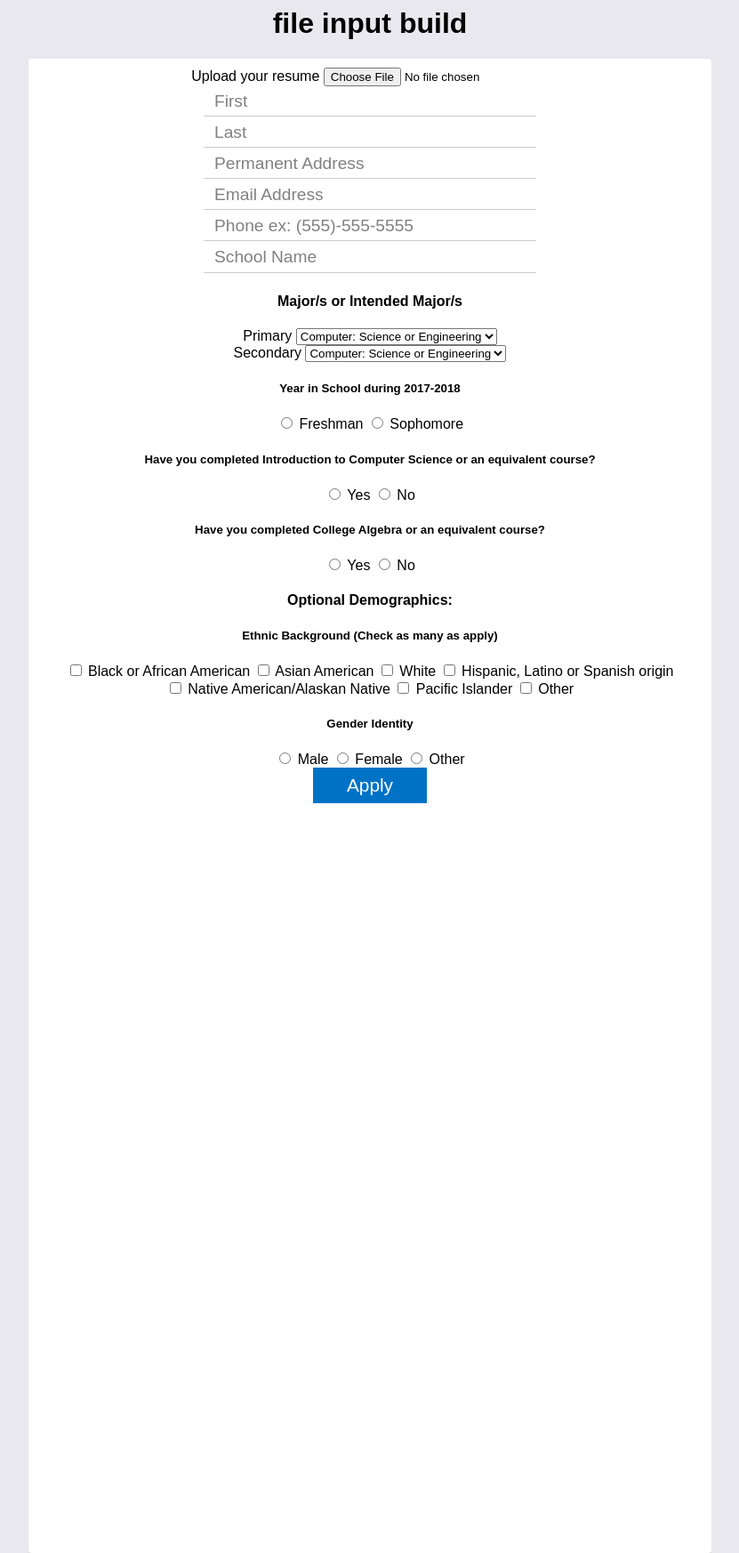
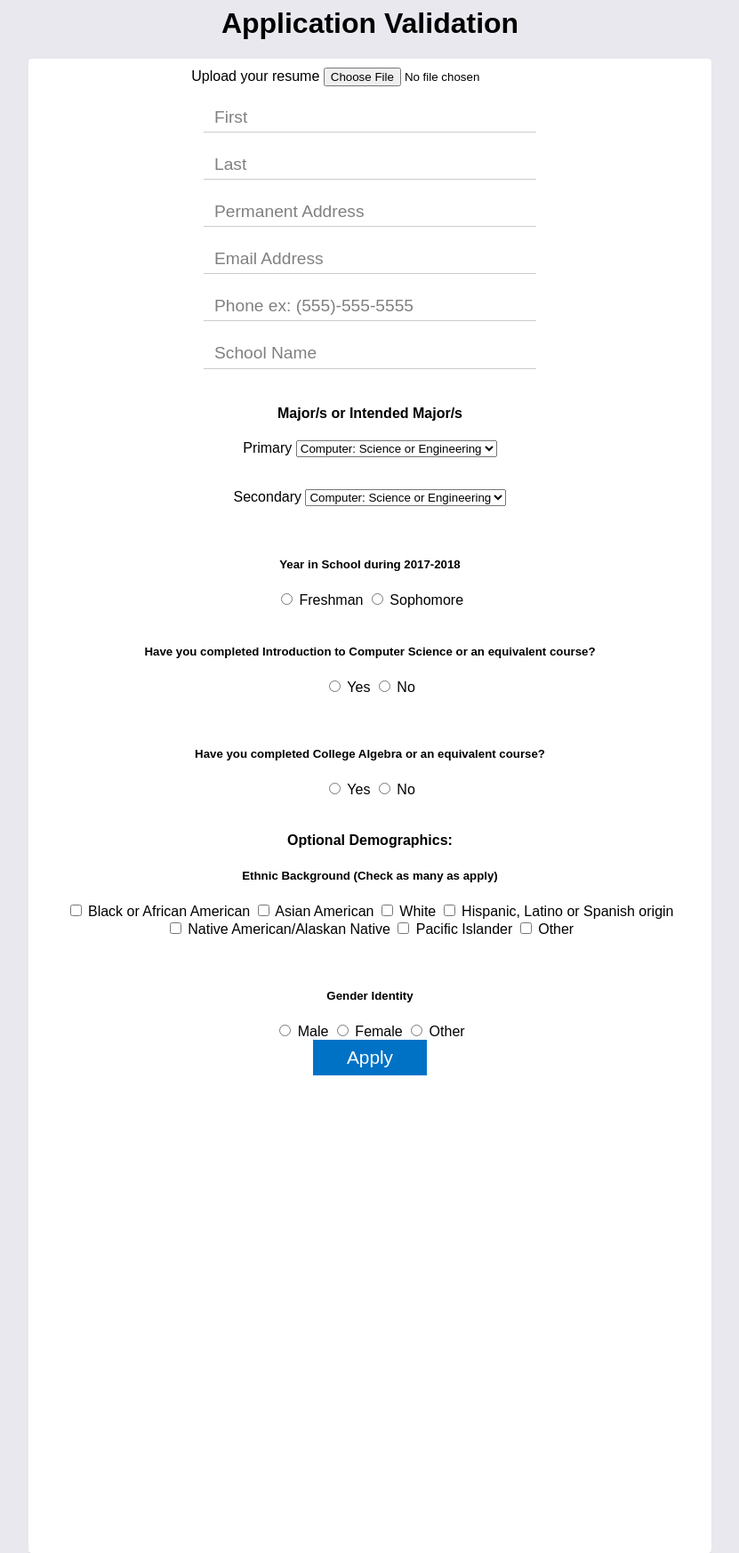
Before and after one commit to nuh1234/testsite, a PHP site: page / in a window 1280 px wide. Shown: the whole page at 89% size, without its empty margins (232-1063 px from the left). Run offline with PHP 8.4, Linux system fonts and the light colour scheme.

Commit message:
Latest changes

```diff
--- a/index.php
+++ b/index.php
@@ -5,28 +5,35 @@
   <script src="main.js"></script>
   <meta charset="utf-8">
   <meta name="viewport" content="width=device-width, initial-scale=1.0">
-  <title>Application Page</title>
+  <title>Application</title>
 </head>
-<form name = "Application" onsubmit="return checkFileUploaded()">
-  <h1>file input build</h1>
+<form name = "Application" onsubmit="return validateForm()">
+  <h1>Application Validation</h1>
   <div class="wrapper">
     Upload your resume <input type="file" id = "file" name="resumeFile", accept = ".pdf, .doc"><br>
+    <span class="error" id = "fileError"></span><br>
+
     <div>
       <input class= "input" placeholder="First" type="text" id = "firstname">
       <span class="underline"></span><br>
-      <span class="error" id = "firstnameError"></span>
+      <span class="error" id = "firstnameError"></span><br>
       <input class = "input" placeholder="Last" type="text" id = "lastname">
-      <span class="underline"></span>
+      <span class="underline"></span><br>
+      <span class="error" id = "lastnameError"></span><br>
     </div>
 
     <input class= "input" placeholder="Permanent Address" type="text" id = "address">
     <span class="underline"></span><br>
+    <span class="error" id = "addressError"></span><br>
     <input class= "input" placeholder="Email Address" type="text" id = "email">
     <span class="underline"></span><br>
+    <span class="error" id = "emailError"></span><br>
     <input class= "input" placeholder="Phone ex: (555)-555-5555" type = "text" id ="phonenumber">
     <span class="underline"></span><br>
+    <span class="error" id = "phoneError"></span><br>
     <input class= "input" placeholder="School Name" type="text" id ="schoolname">
     <span class="underline"></span><br>
+    <span class="error" id = "schoolError"></span><br>
 
     <div>
       <h4>Major/s or Intended Major/s</h4>
@@ -38,7 +45,9 @@
         <option value="HCI">Human Computer Interaction</option>
         <option value="Other">Other</option>
       </select>
-      <div id ="OtherBox"></div>
+      <div id ="OtherBox"></div><br>
+      <span class="error" id = "majorOneError"></span><br>
+
 
       <label name="SecondaryMajor"> Secondary</label>
       <select name="selectMajor2" id = "secondarymajor" onchange = "showOtherBox2(this.options[this.selectedIndex].value)">
@@ -47,7 +56,8 @@
         <option value="HCI">Human Computer Interaction</option>
         <option value="Other">Other</option>
       </select>
-      <div id ="OtherBox2"></div>
+      <div id ="OtherBox2"></div><br>
+      <span class="error" id = "majorTwoError"></span><br>
 
     </div>
 
@@ -55,15 +65,19 @@
 
     <input type="radio" name = "Year" id = "YearInSchool" value="Freshman"> Freshman
     <input type="radio" name = "Year" id = "YearInSchool" value="Sophomore"> Sophomore <br>
+    <span class="error" id = "yearError"></span><br>
 
     <h5>Have you completed Introduction to Computer Science or an equivalent course?</h5>
     <input type="radio" name = "CompletedCSCourse" value="true" id = "csYes" onclick = "showCourseTextBox()"> Yes
     <input type="radio" name = "CompletedCSCourse" value="false" id = "csNo" onclick = "showCourseTextBox()"> No
-    <div id ="CompletedCourseBox"></div>
+    <div id ="CompletedCourseBox"></div> <br>
+    <span class="error" id = "csCourseError"></span><br>
+
 
     <h5>Have you completed College Algebra or an equivalent course?</h5>
     <input type="radio" name = "Math" id = "CompletedMathCourse" value="true"> Yes
-    <input type="radio" name = "Math" id = "CompletedMathCourse" value="false"> No
+    <input type="radio" name = "Math" id = "CompletedMathCourse" value="false"> No <br>
+    <span class="error" id = "mathCourseError"></span><br>
 
 
     <h4>Optional Demographics:</h4>
@@ -76,7 +90,9 @@
     <input class = "raceCheckBox" type="checkbox" name="Native" value="Native"> Native American/Alaskan Native
     <input class = "raceCheckBox" type="checkbox" name="PacificIslander" value="PacificIslander"> Pacific Islander
     <input class = "raceCheckBox" type="checkbox" name="Other" value="Other" id = "otherCheckBox" onclick="showOtherBox3()"> Other <br>
-    <div id ="OtherBox3"></div>
+    <div id ="OtherBox3"></div> <br>
+    <span class="error" id = "otherRaceError"></span><br>
+
 
     <div>
       <h5>Gender Identity</h5>
--- a/main.js
+++ b/main.js
@@ -1,64 +1,66 @@
+function validateForm() {
+  return checkFileUploaded() && checkFirstName() && checkLastName() && checkAddress() && checkEmail() && checkPhone() && checkSchool() &&
+  checkMajorOne() && checkMajorTwo() && checkYearInSchool() && checkCSCourse() && checkMathCourse() && getRace() && getGender();
+}
 
-var firstnameError = "Hello W";
-var lastnameError = "";
-var addressError = "";
-var emailError = "";
-var phoneError = "";
-var schoolError = "";
-var yearError = "";
-var csCourseError = "";
-var mathCourseError = "";
+
 function checkFirstName() {
   var firstName = document.getElementById('firstname').value;
   if(firstName == "" || !/^[a-zA-Z ]*$/.test(firstName) || !firstName.replace(/\s/g, '').length) {
-    alert("Name must be filled out");
+    document.getElementById('firstnameError').innerHTML = "Please enter your first name";
     return false;
   }
+  document.getElementById('firstnameError').innerHTML = "";
   return firstName;
 }
 
 function checkLastName() {
   var lastName = document.getElementById('lastname').value;
   if(lastName == "" || !/^[a-zA-Z ]*$/.test(lastName) || !lastName.replace(/\s/g, '').length) {
-    alert("Last Name must be filled out");
+    document.getElementById('lastnameError').innerHTML = "Please enter your last name";
     return false;
   }
+  document.getElementById('lastnameError').innerHTML = "";
   return lastName;
 }
 
 function checkAddress() {
   var address = document.getElementById('address').value;
   if(address == "" || !address.replace(/\s/g, '').length) {
-    alert("Address must be filled out");
+    document.getElementById('addressError').innerHTML = "Address must be filled out";
     return false;
   }
+  document.getElementById('addressError').innerHTML = "";
   return address;
 }
 
 function checkEmail() {
   var email = document.getElementById('email').value;
   if(email == "" || !/^\w+([\.-]?\w+)*@\w+([\.-]?\w+)*(\.\w{2,3})+$/.test(email)) {
-    alert("Email Address must be filled out");
+    document.getElementById('emailError').innerHTML = "Please enter a valid email";
     return false;
   }
+  document.getElementById('emailError').innerHTML = "";
   return email;
 }
 
 function checkPhone() {
   var phoneNumber = document.getElementById('phonenumber').value;
   if(phoneNumber == "" || !/^(\d[\s-]?)?[\(\[\s-]{0,2}?\d{3}[\)\]\s-]{0,2}?\d{3}[\s-]?\d{4}$/.test(phoneNumber)) {
-    alert("Please enter a valid phone number");
+    document.getElementById('phoneError').innerHTML = "Please enter a valid phone number";
     return false;
   }
+  document.getElementById('phoneError').innerHTML = "";
   return phoneNumber;
 }
 
 function checkSchool() {
   var school = document.getElementById('schoolname').value;
   if(school == "" || !school.replace(/\s/g, '').length) {
-    alert("Please enter a school");
+    document.getElementById('schoolError').innerHTML = "Please enter a school";
     return false;
   }
+  document.getElementById('schoolError').innerHTML = "";
   return school;
 }
 
@@ -67,9 +69,10 @@ function checkMajorOne() { //If the major is other, I also check the other input
   if(major == "Other") {
     var otherInput = document.getElementById('majorOne').value;
     if(otherInput == "" || !otherInput.replace(/\s/g, '').length) {
-      alert("Please finish");
+      document.getElementById('majorOneError').innerHTML = "Please enter other major";
       return false;
     }
+    document.getElementById('majorOneError').innerHTML = "";
     return otherInput;
   }
   return major;
@@ -80,24 +83,25 @@ function checkMajorTwo() {
   if(major == "Other") {
     var otherInput = document.getElementById('majorTwo').value;
     if(otherInput == "" || !otherInput.replace(/\s/g, '').length) {
-      alert("Please finish");
+      document.getElementById('majorTwoError').innerHTML = "Please enter other major";
       return false;
     }
+    document.getElementById('majorTwoError').innerHTML = "";
     return otherInput;
   }
   return major;
 }
 
-function checkYearInSchool() { //radio values have to be extracted from an array :/
-  var year = document.getElementsByName('Year');
+function checkYearInSchool() { //radio values have to be extracted from an array  :/
+  var year = document.getElementsByName('Year');//I could use a loop, but there will always be two values here
   if(year[0].checked) {
-    alert(year[0].value);
+    document.getElementById('yearError').innerHTML = "";
     return year[0].value;
   }else if (year[1].checked) {
-    alert(year[1].value);
+    document.getElementById('yearError').innerHTML = "";
     return year[1].value;
   }
-  alert("Select a year");
+  document.getElementById('yearError').innerHTML = "Select a year";
   return false;
 }
 
@@ -106,29 +110,29 @@ var csRadio = document.getElementsByName('CompletedCSCourse');
 if(csRadio[0].checked) {
   var courseName = document.getElementById('OtherCourse').value;
   if (courseName == "" || !courseName.replace(/\s/g, '').length) {
-    alert("Please enter CS course name");
+    document.getElementById('csCourseError').innerHTML = "Please enter CS course name";
     return false;
   }
-  alert(courseName);
+  document.getElementById('csCourseError').innerHTML = "";
   return courseName;
 }else if (csRadio[1].checked) {
-  alert(csRadio[1].value);
+  document.getElementById('csCourseError').innerHTML = "";
   return csRadio[1].value;
 }
-alert("Select Yes or No for CS course");
+document.getElementById('csCourseError').innerHTML = "Select Yes or No for CS course";
 return false;
 }
 
 function checkMathCourse() {
   var mathRadio = document.getElementsByName('Math');
   if(mathRadio[0].checked) {
-    alert(mathRadio[0].value);
+    document.getElementById('mathCourseError').innerHTML = "";
     return mathRadio[0].value;
   }else if (mathRadio[1].checked) {
-    alert(mathRadio[1].value);
+    document.getElementById('mathCourseError').innerHTML = "";
     return mathRadio[1].value;
   }
-  alert("Select a math course");
+  document.getElementById('mathCourseError').innerHTML = "Select a math course";
   return false;
 }
 
@@ -152,16 +156,17 @@ function getRace() {
       if(boxes[i].value == "Other") {
         var other = document.getElementById('otherRace').value;
         if(other == "" || !other.replace(/\s/g, '').length) {
-          alert("Please enter text");
+          document.getElementById('otherRaceError').innerHTML = "Please enter text";
           return false;
         }
+        document.getElementById('otherRaceError').innerHTML = "";
         race.push(other);
       } else {
+        document.getElementById('otherRaceError').innerHTML = "";
         race.push(boxes[i].value);
       }
     }
   }
-  alert(race.toString());
   //Api might want all strings, in that case return race.toString();
   return race;
 }
@@ -169,9 +174,10 @@ function getRace() {
 function checkFileUploaded() {
   var file = document.getElementById('file');
   if(!file.files.length) {
-    alert("Please attach file");
+    document.getElementById('fileError').innerHTML = "Please attach file";
     return false;
   }
+  document.getElementById('fileError').innerHTML = "";
   return file.files[0];
 }
 //These 4 functions below make text boxes appear
```
